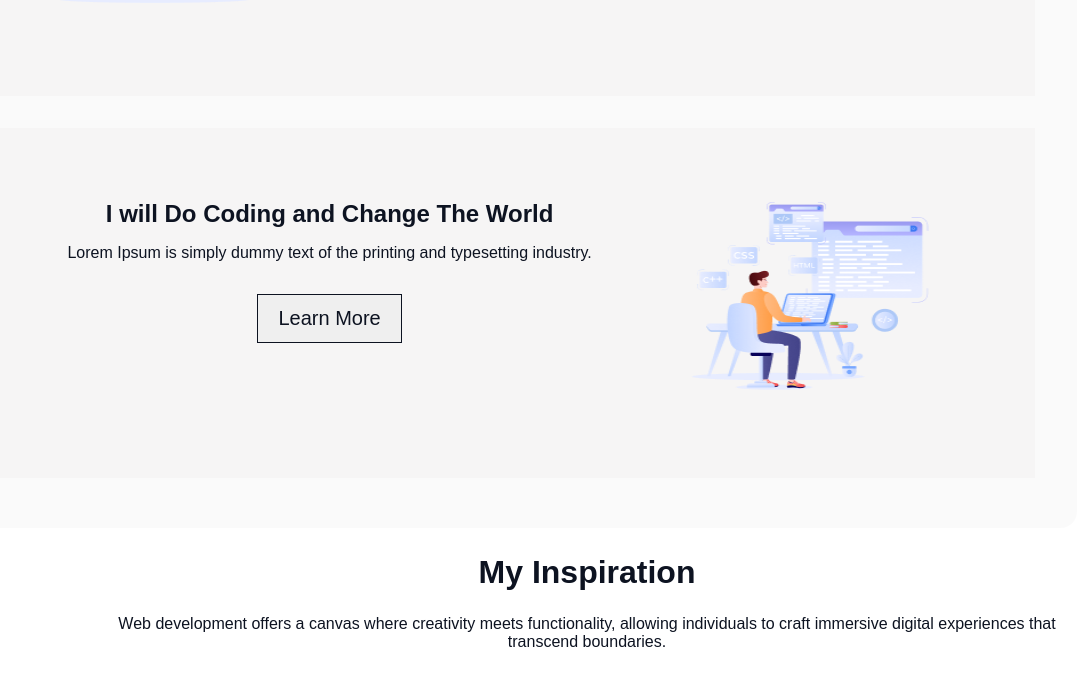
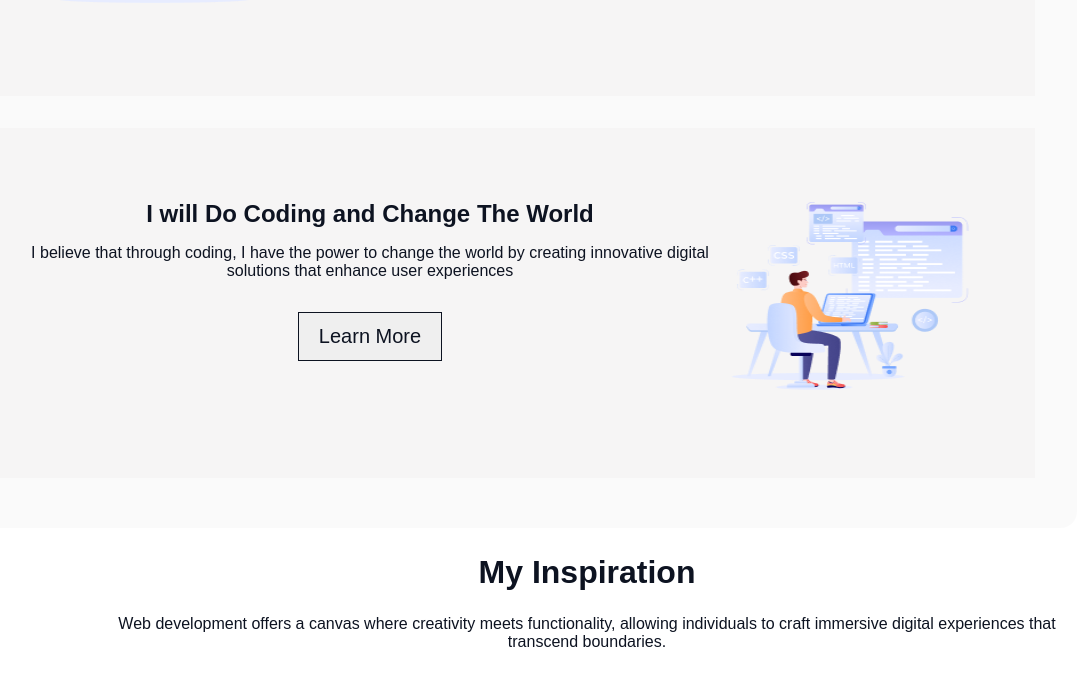
Before and after one commit to hasib41/assignment1, a plain HTML site: page index.html in a window 1280 px wide. Shown: the part 1640-2326 px from the top of the page, without its empty margins (133-1220 px from the left). Drawn offline with Linux system fonts and the light colour scheme; a web font is replaced by a local one.

Commit message:
some changes of text

```diff
--- a/index.html
+++ b/index.html
@@ -62,8 +62,7 @@
             <div>
               <h3>I will Do Coding and Change The World</h3>
               <p>
-                Lorem Ipsum is simply dummy text of the printing and typesetting
-                industry.
+                I believe that through coding, I have the power to change the world by creating innovative digital solutions that enhance user experiences
               </p>
               <button>Learn More</button>
             </div>
```
